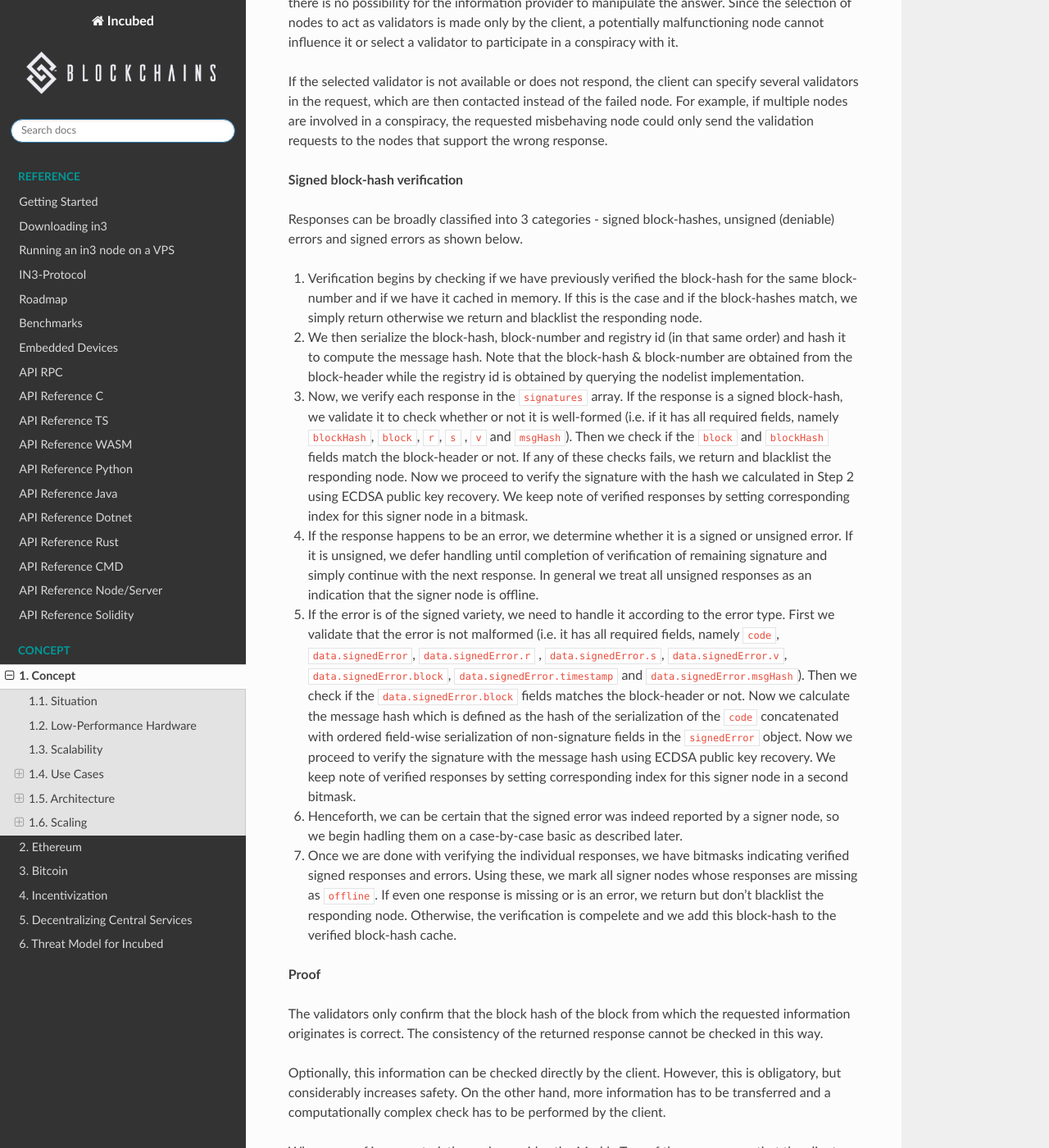
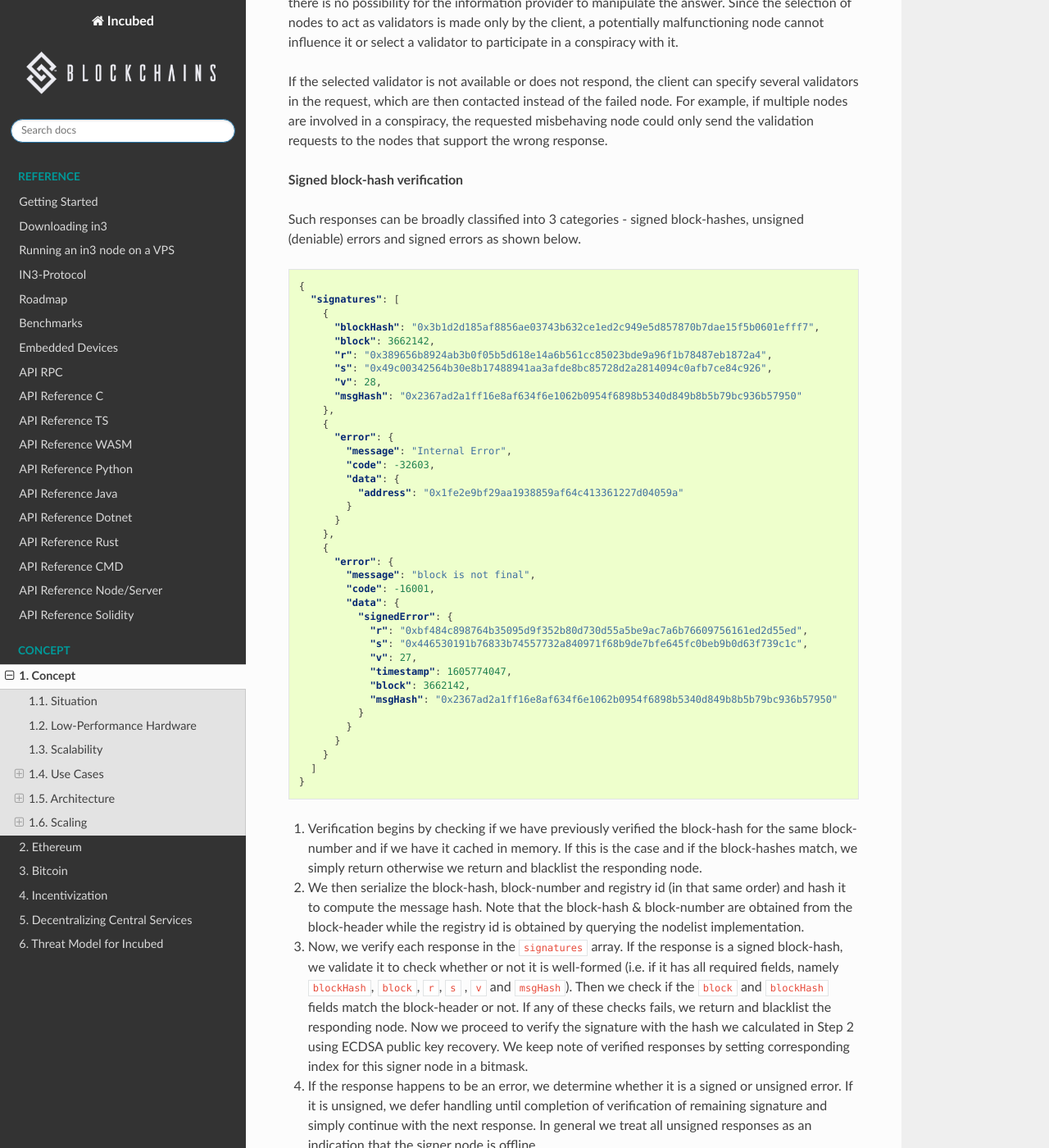
Before and after one commit to blockchainsllc/in3-docs, a Sphinx documentation site: the page built from docs/intro.md, in a window 1280 px wide and 1400 px high, scrolled down 7886 px. Shown: the whole window at 82% size. Built offline with Sphinx 7.4.7 and the Read the Docs theme 2.0.0, drawn with Linux system fonts in a browser that asks for light colours.

Commit message:
Add sample response for block-hash

````diff
--- a/docs/intro.md
+++ b/docs/intro.md
@@ -222,8 +222,47 @@ If the selected validator is not available or does not respond, the client can s
 
 **Signed block-hash verification**
 
-Responses can be broadly classified into 3 categories - signed block-hashes, unsigned (deniable) errors and signed
+Such responses can be broadly classified into 3 categories - signed block-hashes, unsigned (deniable) errors and signed
 errors as shown below.
+```json
+{
+  "signatures": [
+    {
+      "blockHash": "0x3b1d2d185af8856ae03743b632ce1ed2c949e5d857870b7dae15f5b0601efff7",
+      "block": 3662142,
+      "r": "0x389656b8924ab3b0f05b5d618e14a6b561cc85023bde9a96f1b78487eb1872a4",
+      "s": "0x49c00342564b30e8b17488941aa3afde8bc85728d2a2814094c0afb7ce84c926",
+      "v": 28,
+      "msgHash": "0x2367ad2a1ff16e8af634f6e1062b0954f6898b5340d849b8b5b79bc936b57950"
+    },
+    {
+      "error": {
+        "message": "Internal Error",
+        "code": -32603,
+        "data": {
+          "address": "0x1fe2e9bf29aa1938859af64c413361227d04059a"
+        }
+      }
+    },
+    {
+      "error": {
+        "message": "block is not final",
+        "code": -16001,
+        "data": {
+          "signedError": {
+            "r": "0xbf484c898764b35095d9f352b80d730d55a5be9ac7a6b76609756161ed2d55ed",
+            "s": "0x446530191b76833b74557732a840971f68b9de7bfe645fc0beb9b0d63f739c1c",
+            "v": 27,
+            "timestamp": 1605774047,
+            "block": 3662142,
+            "msgHash": "0x2367ad2a1ff16e8af634f6e1062b0954f6898b5340d849b8b5b79bc936b57950"
+          }
+        }
+      }
+    }
+  ]
+}
+```
 
 1. Verification begins by checking if we have previously verified the block-hash for the same block-number and if we
    have it cached in memory. If this is the case and if the block-hashes match, we simply return otherwise we return and
````
